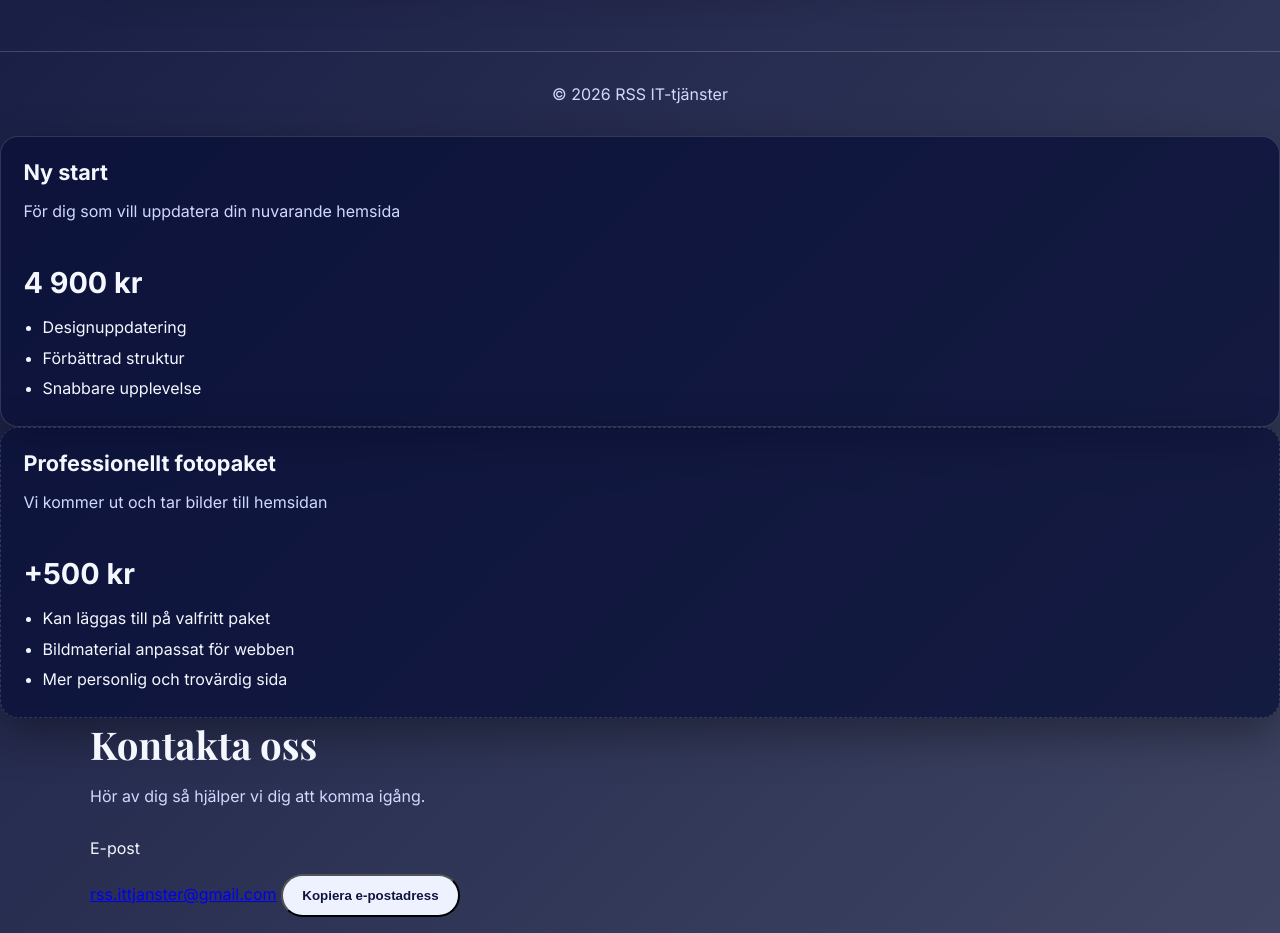
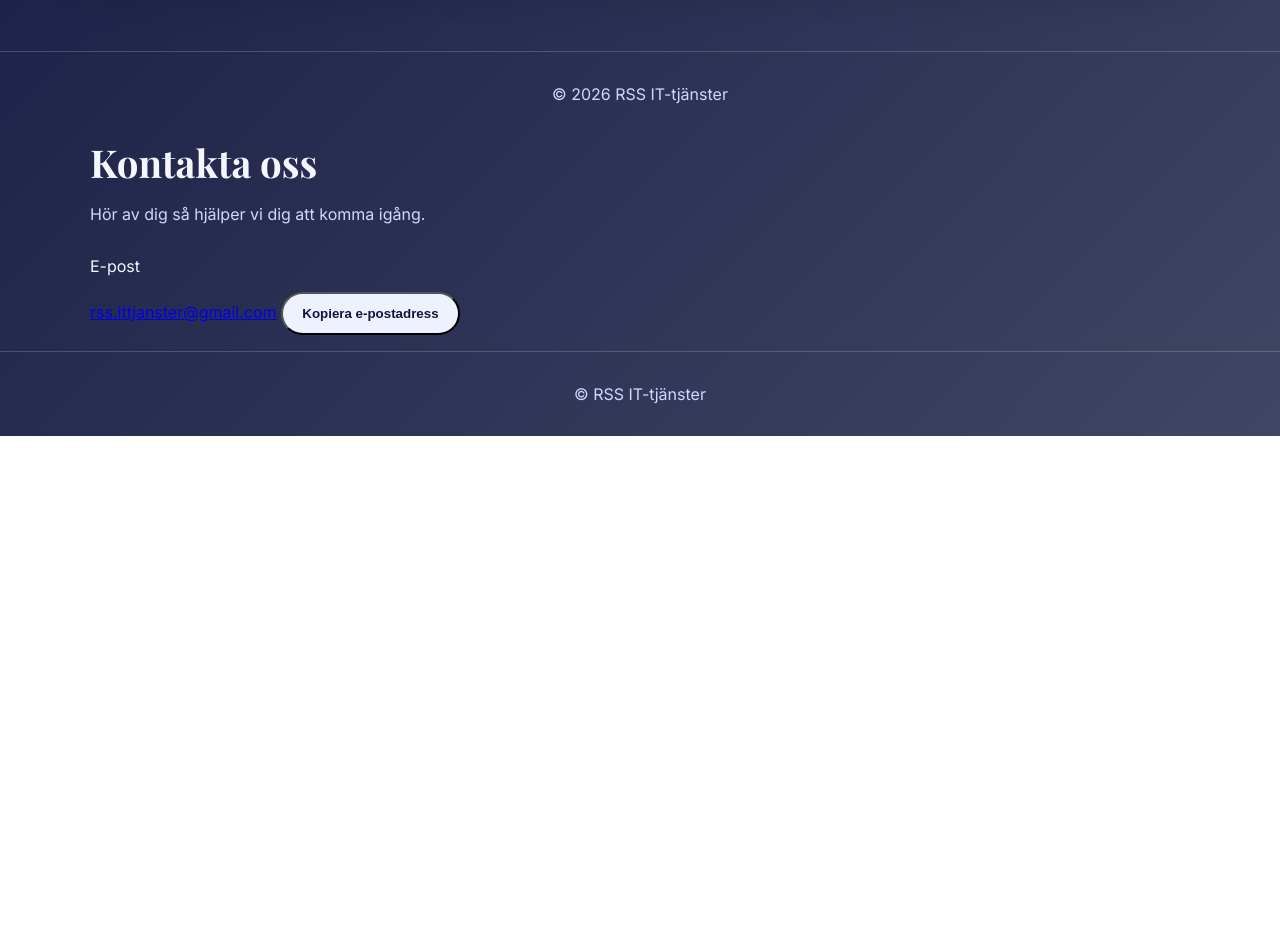
Before and after one commit to Seb269/RSS-IT-tjanster, a plain HTML site: page index.html in a window 1280 px wide. Shown: the part 1200-2133 px from the top of the page. After the commit the page ends 1636 px from the top, so only its background shows below. Drawn offline with nearby package versions, Linux system fonts and the light colour scheme.

Commit message:
Update index.html

```diff
--- a/index.html
+++ b/index.html
@@ -91,30 +91,6 @@
 
    </article>
 
-          <article class="card">
-            <h3>Ny start</h3>
-            <p class="card-subtext">För dig som vill uppdatera din nuvarande hemsida</p>
-            <p class="price">4 900 kr</p>
-            <ul>
-              <li>Designuppdatering</li>
-              <li>Förbättrad struktur</li>
-              <li>Snabbare upplevelse</li>
-            </ul>
-          </article>
-
-          <article class="card addon">
-            <h3>Professionellt fotopaket</h3>
-            <p class="card-subtext">Vi kommer ut och tar bilder till hemsidan</p>
-            <p class="price">+500 kr</p>
-            <ul>
-              <li>Kan läggas till på valfritt paket</li>
-              <li>Bildmaterial anpassat för webben</li>
-              <li>Mer personlig och trovärdig sida</li>
-            </ul>
-          </article>
-        </div>
-      </section>
-
       <section id="kontakt" class="contact container">
         <h2>Kontakta oss</h2>
         <p class="section-intro">Hör av dig så hjälper vi dig att komma igång.</p>
```
